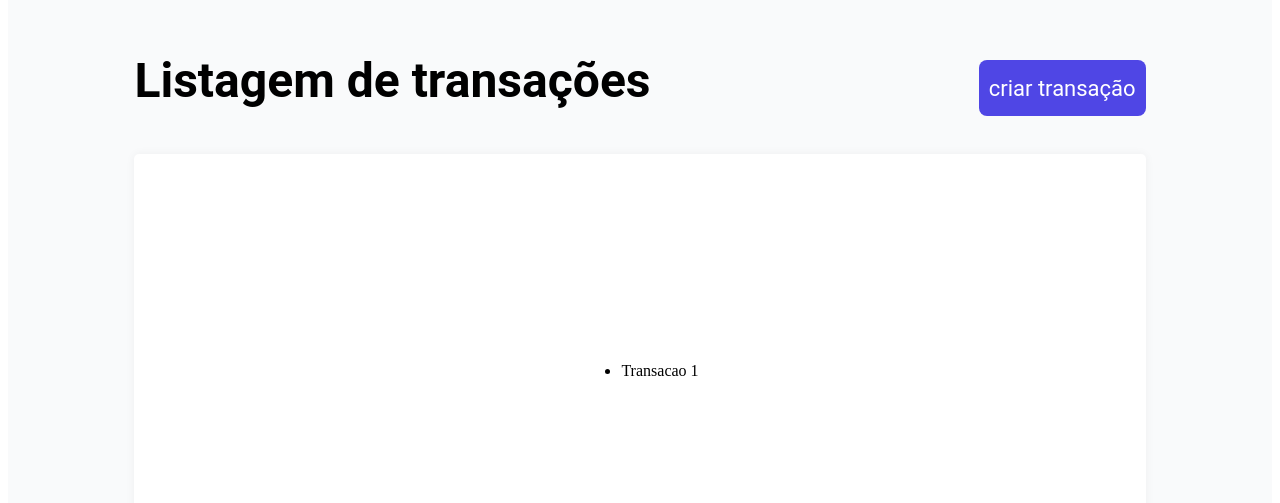
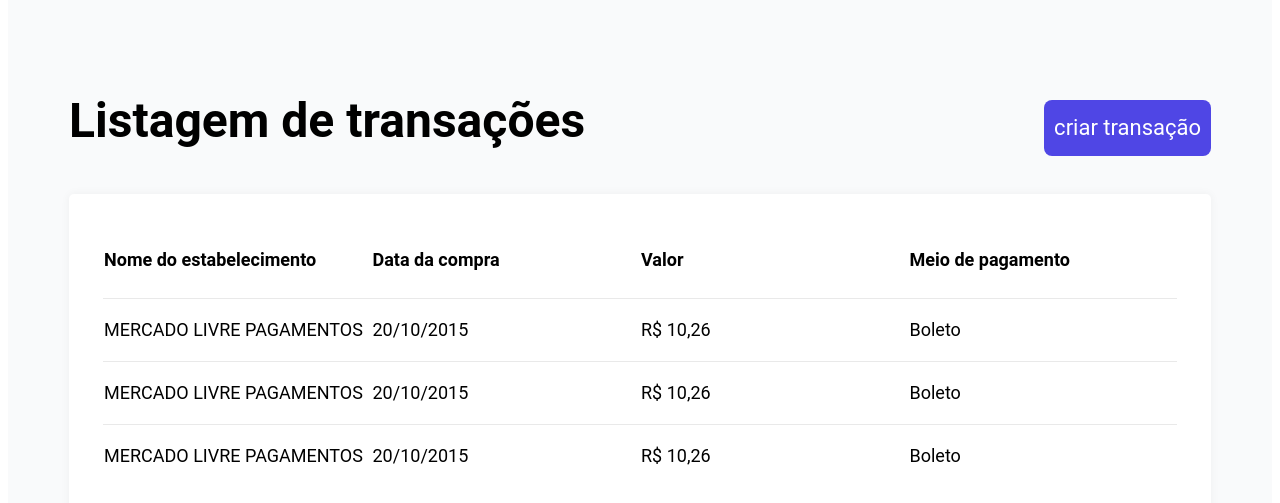
Before and after one commit to zraphael/transactions-app, a React (Create React App) app: page / in a window 1280 px wide. Shown: the part 121-624 px from the top of the page. Built offline with nearby package versions, Linux system fonts and the light colour scheme.

Commit message:
Atualizacao CSS Tabela\n\nTabela de Transacoes atualizada com o estilo final, HTML dela mockado para aparecer o estilo mesmo sem o GET dos dados configurado.

```diff
--- a/src/components/Container/Container.jsx
+++ b/src/components/Container/Container.jsx
@@ -18,7 +18,7 @@
       <Header>
         <Title>{title}</Title>
         {
-            buttonText !== 'undefined'
+            buttonText
               ? <Button style={{ width: '20%' }} content={buttonText} redirect={redirect || null} />
               : null
         }
@@ -37,7 +37,7 @@
 
 Container.defaultProps = {
   title: 'Listagem de Transações',
-  buttonText: 'undefined',
+  buttonText: null,
   children: '',
   redirect: null,
 };
--- a/src/components/Container/Container.styles.js
+++ b/src/components/Container/Container.styles.js
@@ -2,11 +2,13 @@
 
 const ContainerWrap = styled.div`
     align-content: center;
-    width: 80%;
     height: 100vh;
+    padding-top: 79px;
+
 
     @media only screen and (min-width: 1034px) {
         widht: 40%;
+        padding: 79px 61px 0px 61px;
     }
 `;
 
@@ -16,7 +18,6 @@
     justify-content: space-between;
     align-items: center;
     height: 44px;
-    padding-top 79px;
 
     @media only screen and (min-width: 1034px) {
         flex-direction: row;
--- a/src/index.css
+++ b/src/index.css
@@ -6,5 +6,5 @@
 }
 
 body > #root > div > div {
-    width: 80%;
+    width: 100%;
 }
--- a/src/pages/TransactionsList/TransactionsList.jsx
+++ b/src/pages/TransactionsList/TransactionsList.jsx
@@ -2,8 +2,11 @@
 //  import getTransaction from '../../services/getTransactions'
 import {
   NoTransaction,
-  TransactionsListBox,
   TransactionsBox,
+  TransactionsTable,
+  TableHeader,
+  TableLine,
+  TableContent,
 } from './TransactionsList.styles';
 import Container from '../../components/Container/Container';
 
@@ -15,9 +18,32 @@
       <TransactionsBox>
         {transactionsHistory
           ? (
-            <TransactionsListBox>
-              <li>Transacao 1</li>
-            </TransactionsListBox>
+            <TransactionsTable>
+              <TableLine>
+                <TableHeader>Nome do estabelecimento</TableHeader>
+                <TableHeader>Data da compra</TableHeader>
+                <TableHeader>Valor</TableHeader>
+                <TableHeader>Meio de pagamento</TableHeader>
+              </TableLine>
+              <TableLine>
+                <TableContent>MERCADO LIVRE PAGAMENTOS</TableContent>
+                <TableContent>20/10/2015</TableContent>
+                <TableContent>R$ 10,26</TableContent>
+                <TableContent>Boleto</TableContent>
+              </TableLine>
+              <TableLine>
+                <TableContent>MERCADO LIVRE PAGAMENTOS</TableContent>
+                <TableContent>20/10/2015</TableContent>
+                <TableContent>R$ 10,26</TableContent>
+                <TableContent>Boleto</TableContent>
+              </TableLine>
+              <TableLine>
+                <TableContent>MERCADO LIVRE PAGAMENTOS</TableContent>
+                <TableContent>20/10/2015</TableContent>
+                <TableContent>R$ 10,26</TableContent>
+                <TableContent>Boleto</TableContent>
+              </TableLine>
+            </TransactionsTable>
           )
           : <NoTransaction>não existem transações</NoTransaction>}
       </TransactionsBox>
--- a/src/pages/TransactionsList/TransactionsList.styles.js
+++ b/src/pages/TransactionsList/TransactionsList.styles.js
@@ -16,10 +16,6 @@
     }
 `;
 
-const TransactionsListBox = styled.ul`
-
-`;
-
 const NoTransaction = styled.div`
 
     width: 259px;
@@ -31,6 +27,46 @@
     line-height: 28px;
 `;
 
+const TransactionsTable = styled.table`
+    display: flex;
+    flex-direction: column;
+    width: 100%;
+    height: 100%;
+    padding: 34px;
+
+    @media (max-width: 736px) {
+        padding: 10px;
+    }
+`;
+
+const TableHeader = styled.th`
+    width: 25%;
+    text-align: left;
+    padding-bottom: 8px;
+    font-family: Roboto, sans-serif;
+    font-style: normal;
+    font-weight: 700;
+    font-size: 18px;
+`;
+
+const TableLine = styled.tr`
+    width: 100%;
+    display: flex;
+    padding-top: 20px;
+`;
+
+const TableContent = styled.td`
+    border-top: 1px solid #E9E9E9;
+    padding-top: 20px;
+    width: 25%;
+    font-family: Roboto, sans-serif;
+    font-style: normal;
+    font-weight: normal;
+    font-size: 18px;
+    line-height: 21px;
+    color: #000000;
+`;
+
 export {
-  NoTransaction, TransactionsListBox, TransactionsBox,
+  NoTransaction, TransactionsBox, TransactionsTable, TableHeader, TableLine, TableContent,
 };
```
